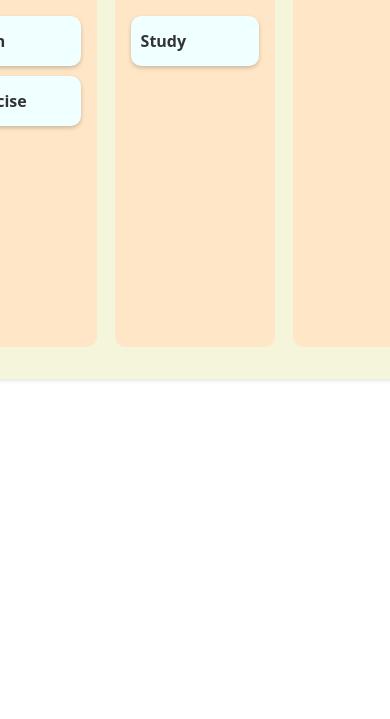
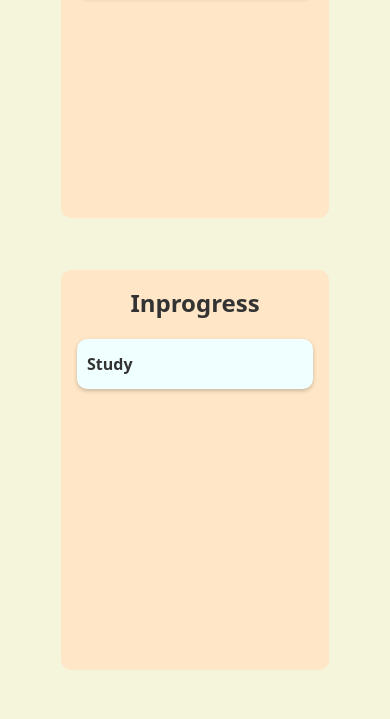
Before and after one commit to ManavMNair/HTML_CSS_JS_Mini_Projects, a plain HTML site: page Kanban Board/index.html in a window 390 px wide. Shown: the part 305-1024 px from the top of the page. Before the commit the page ends 844 px from the top, so only its background shows below. Drawn offline with Linux system fonts and the light colour scheme.

Commit message:
Update style.css

```diff
--- a/Kanban Board/style.css
+++ b/Kanban Board/style.css
@@ -46,7 +46,6 @@ h2{
     gap: 20px;
     padding: 1rem;
     border-radius: 10px;
-    /* box-shadow: 2px 4px rgba(0,0,0,0.9),inset; */
 }
 
 .list{
@@ -71,3 +70,16 @@ h2{
     box-shadow: 0 4px 8px rgba(0,0,0,0.2);
     background-color: rgb(231, 231, 231);
 }
+
+@media  (max-width:650px){
+    .board{
+        flex-direction: column;
+        align-items: center;
+        gap: 20px;
+    }
+    .card{
+        margin-top: 2rem;
+        min-width: 50%;
+    }
+
+}
```
